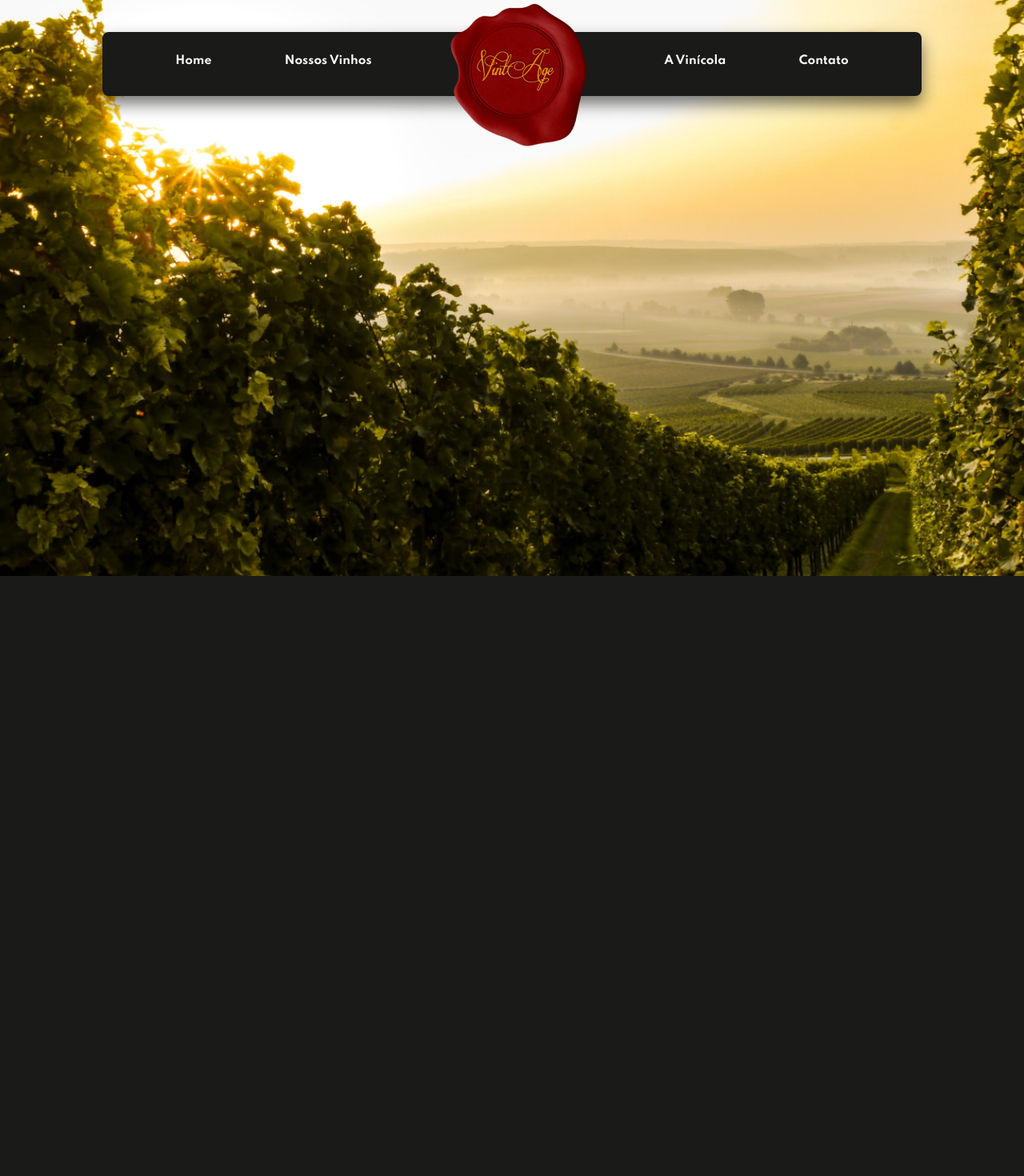
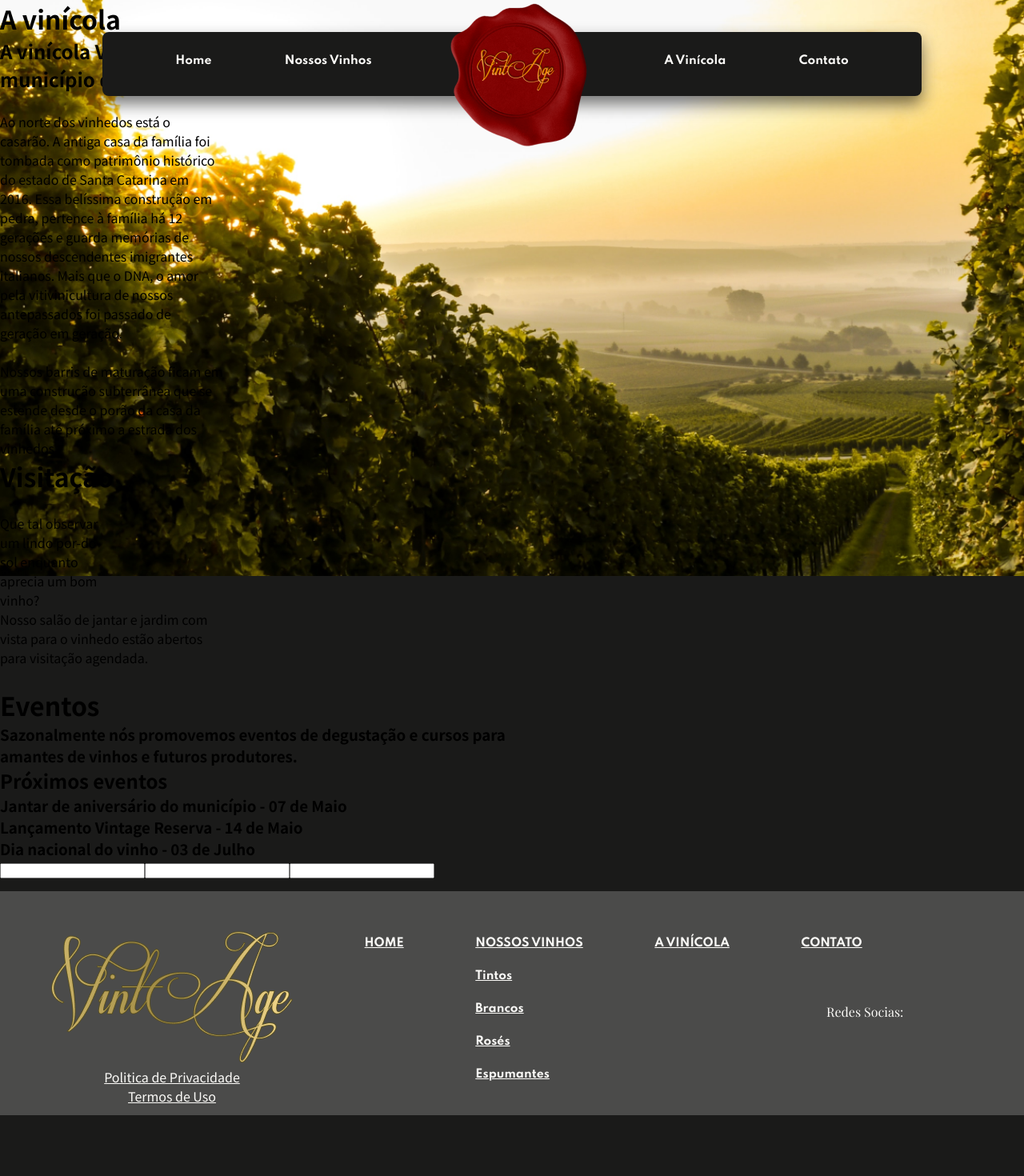
Before and after one commit to TabataRamos/VintAge, a React (Create React App) app in the folder vintage/: page /vinicola in a window 1280 px wide. Shown: the top 1470 px of the page at 80% size. After the commit the page ends 1394 px from the top, so only its background shows below. Built offline with nearby package versions, Linux system fonts and the light colour scheme; some icons are missing.

Commit message:
Criando html do body da página vinícola e implementando styled component.

```diff
--- a/vintage/package.json
+++ b/vintage/package.json
@@ -11,6 +11,7 @@
     "react-dom": "^17.0.2",
     "react-router-dom": "^6.2.2",
     "react-scripts": "5.0.0",
+    "styled-components": "^5.3.5",
     "web-vitals": "^2.1.4"
   },
   "scripts": {
--- /dev/null
+++ b/vintage/src/components/Body-Vinicola/bodyvinicola.js
@@ -0,0 +1,118 @@
+import { Vinicola } from './styles'
+import { VinicolaHeader1 } from './styles'
+import { VinicolaHeader2 } from './styles'
+import { VinicolaInfo1 } from './styles'
+import { VinicolaInfo2 } from './styles'
+import { Visitacao } from './styles'
+import { VisitacaoContainer } from './styles'
+import { ButtonAgendar } from './styles'
+import { Eventos } from './styles'
+import { EventosHeader } from './styles'
+import { EventosContainer } from './styles'
+import { ButtonDetalhes } from './styles'
+import { Agendar } from './styles'
+import { Formulario } from './styles'
+
+function BodyVinicola() {
+  return (
+    <Vinicola>
+      <VinicolaHeader1>
+        <h1>A vinícola</h1>
+      </VinicolaHeader1>
+      <VinicolaHeader2>
+        <h2>
+          A vinícola Vintage está localizada na região serrana de Santa
+          Catarina, no <br /> município de São Joaquim.
+        </h2>
+      </VinicolaHeader2>
+      <VinicolaInfo1>
+        <img></img>
+        <p>
+          Ao norte dos vinhedos está o <br />
+          casarão. A antiga casa da família foi <br />
+          tombada como patrimônio histórico <br />
+          do estado de Santa Catarina em <br />
+          2016. Essa belíssima construção em <br />
+          pedra, pertence à família há 12 <br />
+          gerações e guarda memórias de <br />
+          nossos descendentes imigrantes <br />
+          italianos. Mais que o DNA, o amor <br />
+          pela vitivinicultura de nossos <br />
+          antepassados foi passado de <br />
+          geração em geração.
+        </p>
+      </VinicolaInfo1>
+      <VinicolaInfo2>
+        <img></img>
+        <p>
+          Nossos barris de maturação ficam em <br />
+          uma construção subterrânea que se <br />
+          estende desde o porão da casa da <br />
+          família até próximo a estrada dos <br />
+          vinhedos.
+        </p>
+      </VinicolaInfo2>
+      <Visitacao>
+        <h1>Visitação</h1>
+        <VisitacaoContainer>
+          <img></img>
+          <p>
+            Que tal observar <br />
+            um lindo por-do- <br />
+            sol enquanto <br />
+            aprecia um bom <br />
+            vinho?
+          </p>
+          <p>
+            Nosso salão de jantar e jardim com <br />
+            vista para o vinhedo estão abertos <br />
+            para visitação agendada.
+          </p>
+          <ButtonAgendar></ButtonAgendar>
+        </VisitacaoContainer>
+      </Visitacao>
+      <Eventos>
+        <EventosHeader>
+          <img></img>
+          <h1>Eventos</h1>
+          <h3>
+            Sazonalmente nós promovemos eventos de degustação e cursos para
+            <br />
+            amantes de vinhos e futuros produtores.
+          </h3>
+        </EventosHeader>
+        <EventosContainer>
+          <h2>Próximos eventos</h2>
+          <ul>
+            <li>
+              <h3>Jantar de aniversário do município - 07 de Maio</h3>
+              <ButtonDetalhes></ButtonDetalhes>
+            </li>
+            <li>
+              <h3>Lançamento Vintage Reserva - 14 de Maio</h3>
+              <ButtonDetalhes></ButtonDetalhes>
+            </li>
+            <li>
+              <h3>Dia nacional do vinho - 03 de Julho</h3>
+              <ButtonDetalhes></ButtonDetalhes>
+            </li>
+          </ul>
+        </EventosContainer>
+      </Eventos>
+      <Agendar>
+        <h1></h1>
+        <Formulario>
+          <ul>
+            <li>
+              <input></input>
+              <input></input>
+              <input></input>
+            </li>
+          </ul>
+        </Formulario>
+      </Agendar>
+    </Vinicola>
+  )
+}
+
+export default BodyVinicola
--- /dev/null
+++ b/vintage/src/components/Body-Vinicola/styles.js
@@ -0,0 +1,16 @@
+import styled from 'styled-components'
+
+export const Vinicola = styled.div``
+export const VinicolaHeader1 = styled.div``
+export const VinicolaHeader2 = styled.div``
+export const VinicolaInfo1 = styled.div``
+export const VinicolaInfo2 = styled.div``
+export const Visitacao = styled.div``
+export const VisitacaoContainer = styled.div``
+export const ButtonAgendar = styled.div``
+export const Eventos = styled.div``
+export const EventosHeader = styled.div``
+export const EventosContainer = styled.div``
+export const ButtonDetalhes = styled.div``
+export const Agendar = styled.div``
+export const Formulario = styled.div``
--- a/vintage/src/pages/Vinicola/index.js
+++ b/vintage/src/pages/Vinicola/index.js
@@ -1,7 +1,7 @@
-import Header from "../../components/Header/Header";
-import Banner from "../../components/Banner/Banner";
-import Body from "../../components/Body/Body";
-import Footer from "../../components/Footer/Footer";
+import Header from '../../components/Header/Header'
+import Banner from '../../components/Banner/Banner'
+import BodyVinicola from '../../components/Body-Vinicola/bodyvinicola'
+import Footer from '../../components/Footer/Footer'
 
 function Vinicola() {
   return (
@@ -11,11 +11,11 @@ function Vinicola() {
         <Banner imagem="vinicola" logo="logo-hidden" />
       </div>
       <div>
-        <Body />
+        <BodyVinicola />
       </div>
       <Footer />
     </>
-  );
+  )
 }
 
-export default Vinicola;
+export default Vinicola
```
Also changed, not shown: 1 other file (tests, documents, lock files or other folders).
